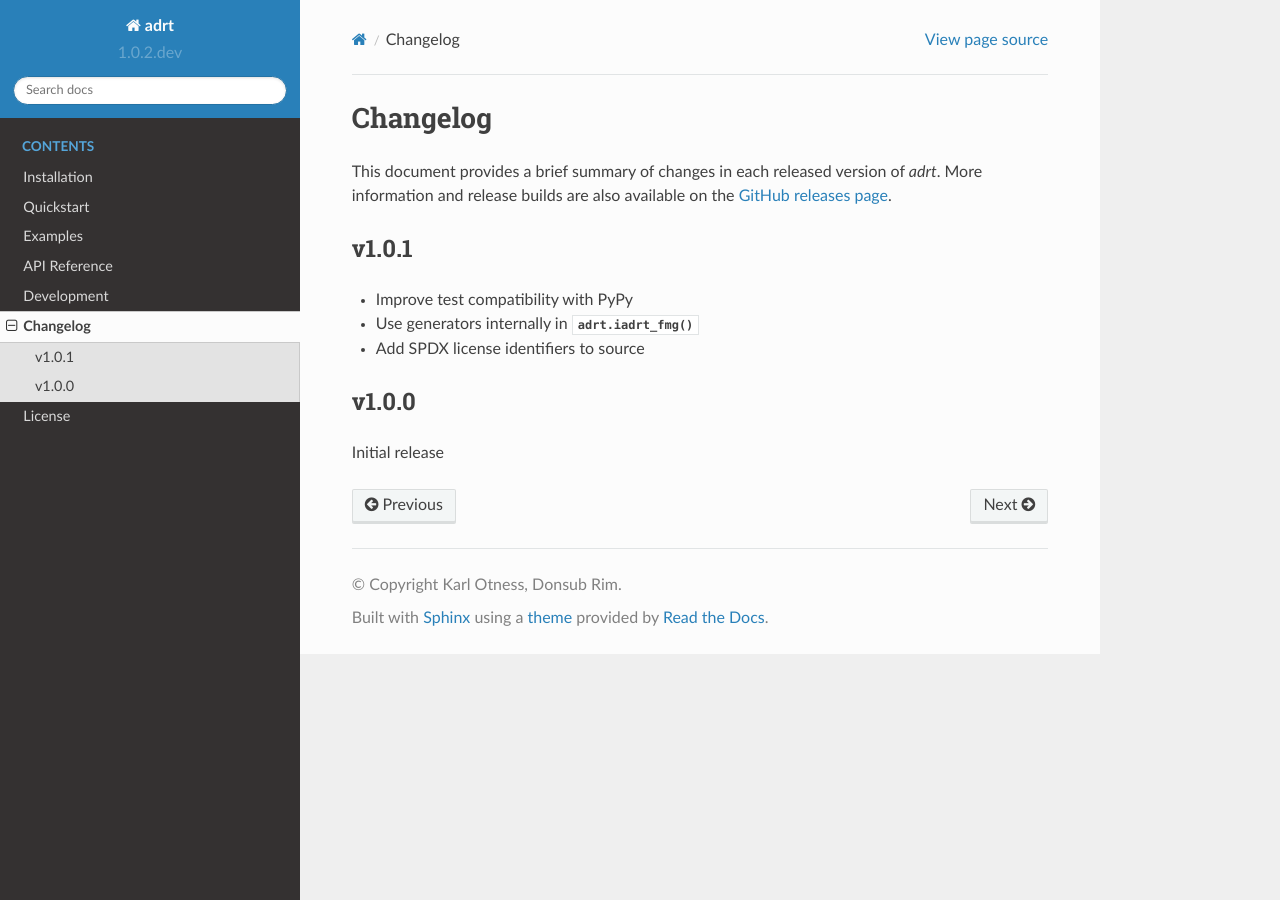
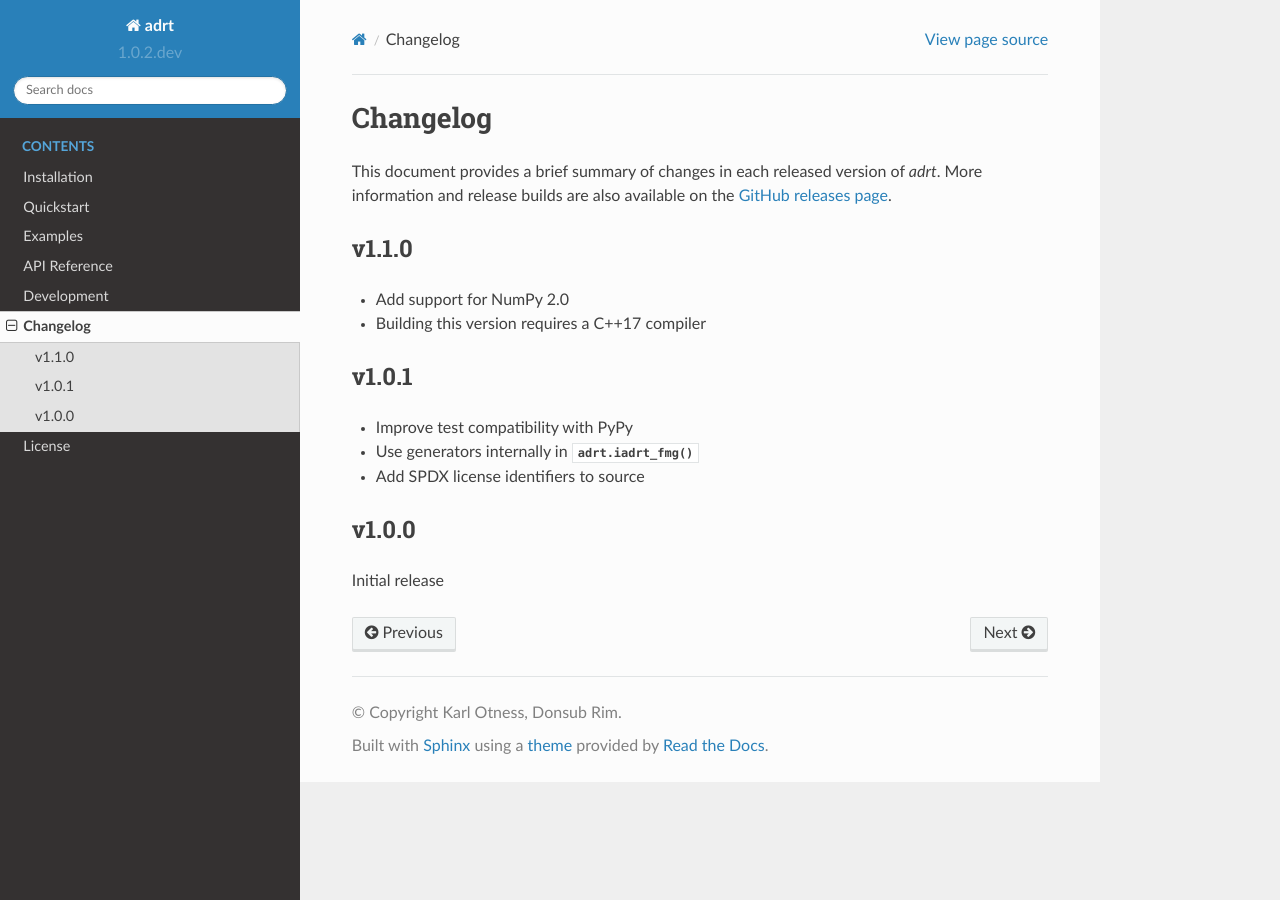
Before and after one commit to karlotness/adrt, a Sphinx documentation site: the page built from docs/changes.rst, in a window 1280 px wide. Built offline with Sphinx 7.4.7 and the Read the Docs theme 2.0.0, drawn with Linux system fonts in a browser that asks for light colours.

Commit message:
Add changelog for upcoming v1.1.0.

```diff
--- a/docs/changes.rst
+++ b/docs/changes.rst
@@ -5,6 +5,12 @@ This document provides a brief summary of changes in each released
 version of `adrt`. More information and release builds are also
 available on the `GitHub releases page
 <https://github.com/karlotness/adrt/releases>`__.
+
+v1.1.0
+------
+
+* Add support for NumPy 2.0
+* Building this version requires a C++17 compiler
 
 v1.0.1
 ------
```
